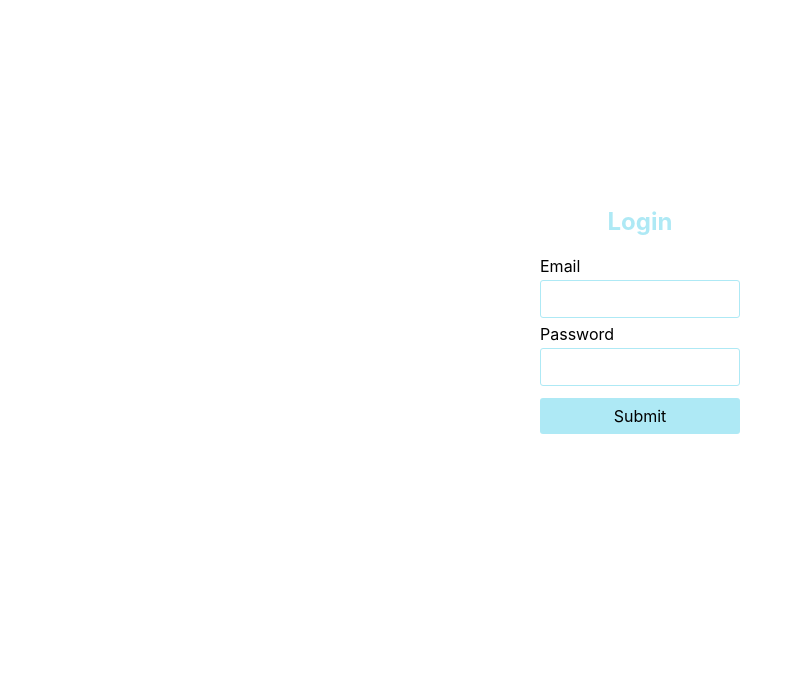
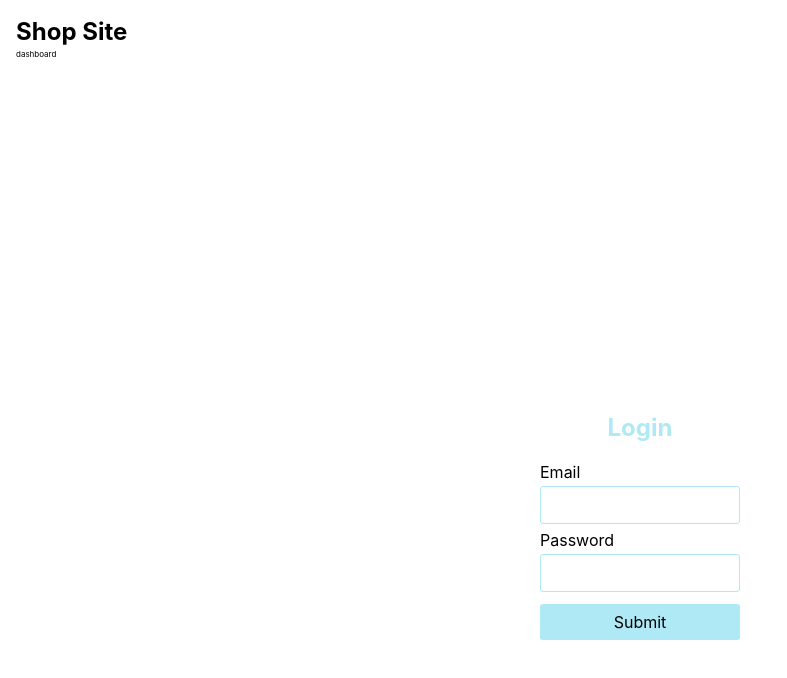
Before and after one commit to ahmadyattia/e-commerce-dashboard, a React (Vite) app: page /dashboard/login in a window 1280 px wide. Shown: the top 678 px of the page, without its empty margins (0-787 px from the left). Built offline with nearby package versions, Linux system fonts and the light colour scheme; no server answers.

Commit message:
Add logo to login page

```diff
--- a/src/pages/dashboard/Login.tsx
+++ b/src/pages/dashboard/Login.tsx
@@ -20,6 +20,10 @@ const Login = () => {
 
   return (
     <div className="flex flex-col justify-center items-center h-[80vh]">
+      <div className="m-4 mb-auto self-start">
+        <h1 className="text-2xl font-bold">Shop Site</h1>
+        <p className="mb-10 text-[8px]">dashboard</p>
+      </div>
       <h1 className="text-2xl font-bold mb-4 text-[#aee9f5]">Login</h1>
       <form onSubmit={handleSubmit} className="w-[200px] max-w-full">
         <div className="flex flex-col gap-0.5 mb-1">
```
